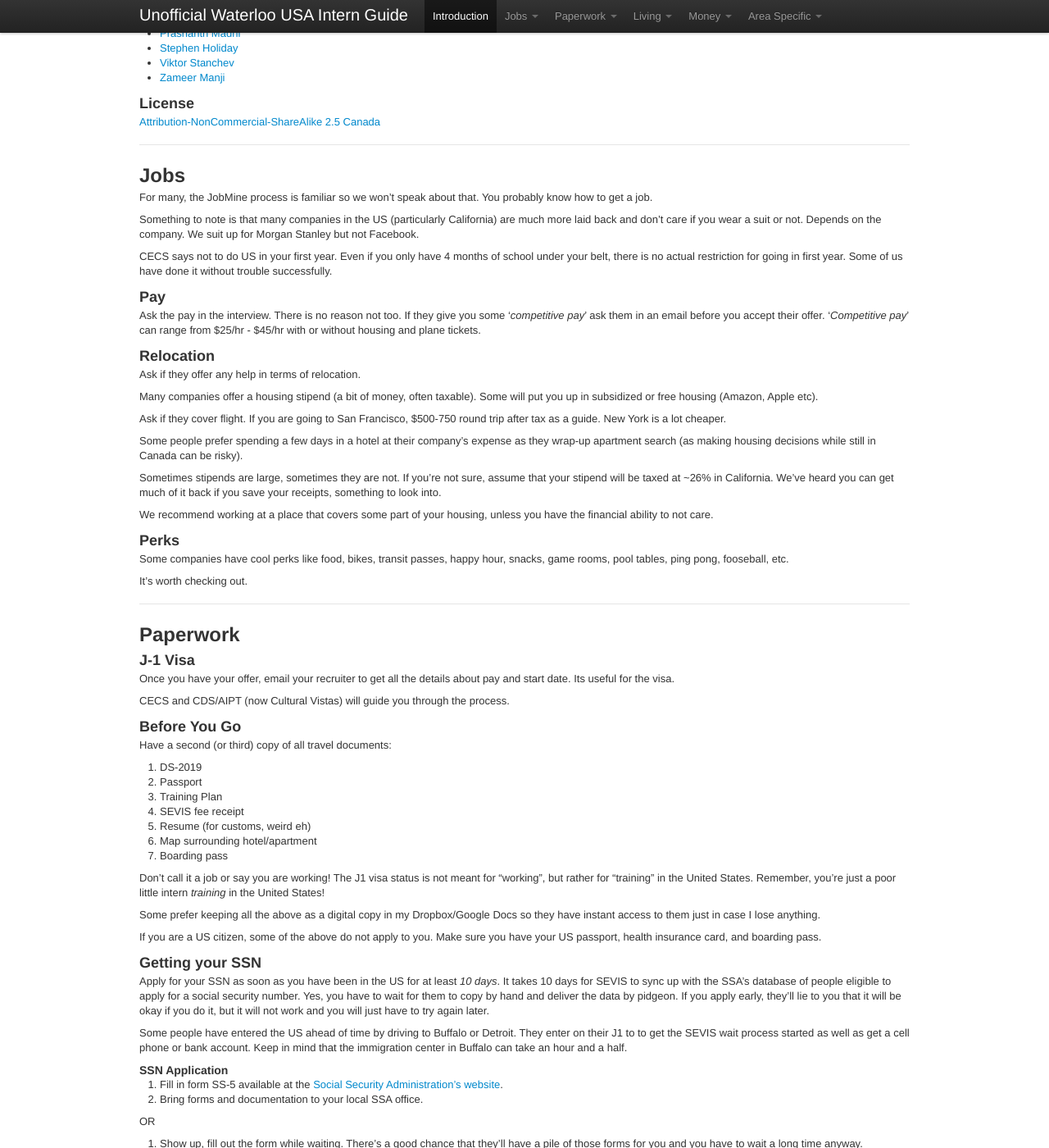
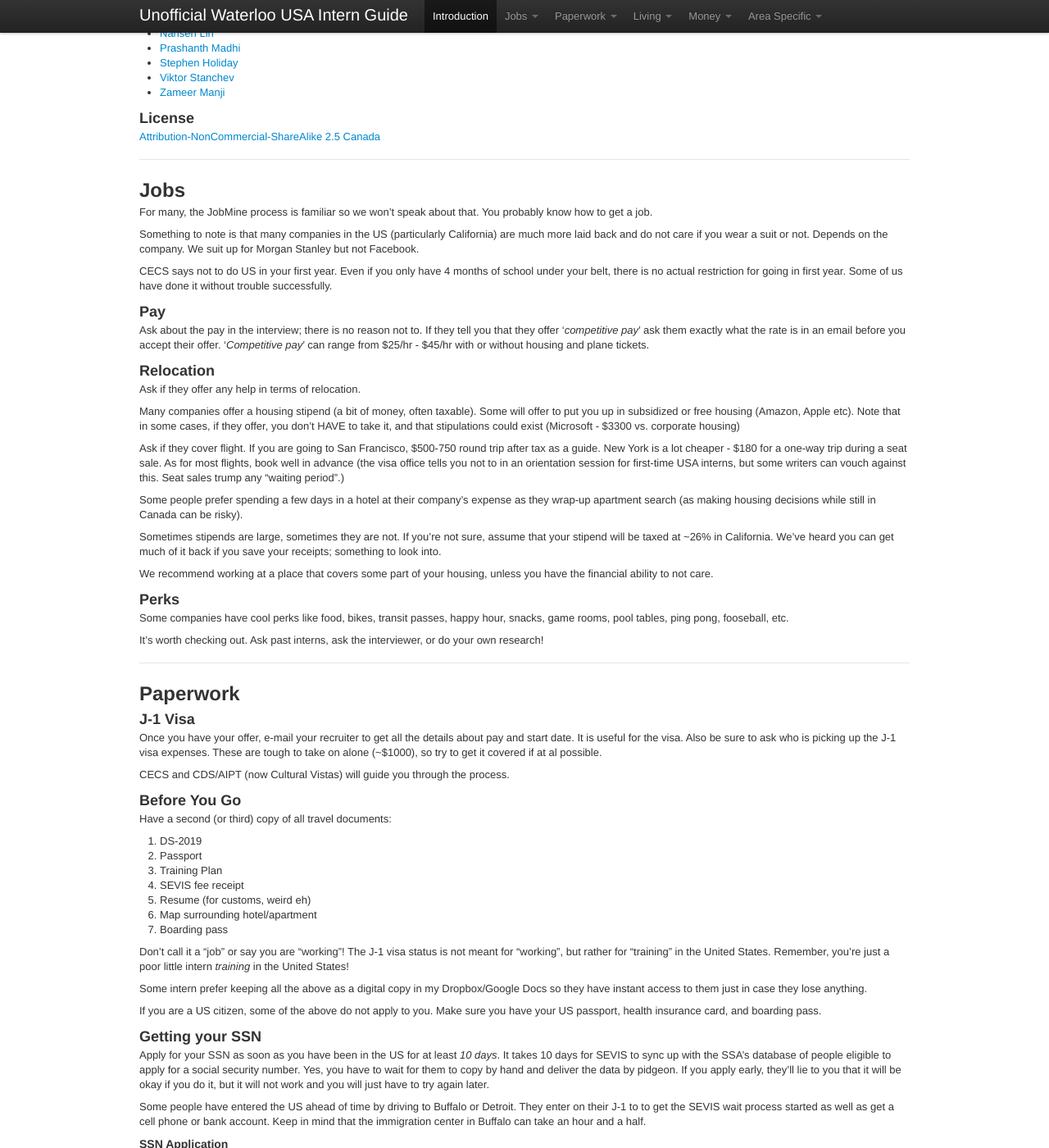
Before and after one commit to sholiday/Unofficial-Waterloo-USA-Intern-Guide, a Jekyll site: the page built from index.markdown, in a window 1280 px wide and 1400 px high, scrolled down 652 px. Shown: the whole window at 82% size. Built offline with Jekyll 4.4.1, drawn with Linux system fonts in a browser that asks for light colours; nearby versions of some CDN libraries; Markdown is read by kramdown in place of the engine named in the settings; some of the changed text lies outside the part shown.

Commit message:
EDITS, REVISIONS TO WORDING, ETC. Only edited what I needed to so far - Will add more due to 2013 shenanigans. Experience is key - I can also add video blogs to help create a more comprehensive guide.
Sorry about the random grammar and spelling corrections in advance - I'd have been an English major if it wasn't for the co-op Computer Science program.

```diff
--- a/index.markdown
+++ b/index.markdown
@@ -20,9 +20,10 @@ title: Unofficial Waterloo USA Intern Guide
 <section id="Introduction" />
 ## Introduction
 
-**This document is unofficial and not endorsed by my school or employers.**
+**This document is unofficial and not endorsed by the University of Waterloo or any prospective employers.**
 
-We're not lawyers, tax specialists nor do we purport to have any real knowledge.
+None of the included writers are lawyers or tax specialists, nor do we purport to have any real knowledge
+about the contents of this document.
 
 This is a collection of things we wished we knew when we went away on our first
 co-op terms in the US. We hope it helps you out. Many things contained in this
@@ -41,6 +42,7 @@ request. I'll note you if you want to be noted.
 * [Edward Sun](http://www.edwardsun.com)
 * [Elisa Lou](http://aimango.wordpress.com/)
 * [Eric Yam](http://www.ericyam.com)
+* [Michael Shao](http://michaelshao.com)
 * [Michael Truong](http://www.linkedin.com/in/truongmichael)
 * [Nansen Lin](http://www.linkedin.com/pub/nansen-lin/28/6b4/92a)
 * [Prashanth Madhi](http://ece.uwaterloo.ca/~pmadhiya)
@@ -61,7 +63,7 @@ For many, the JobMine process is familiar so we won't speak about that.
 You probably know how to get a job.
 
 Something to note is that many companies in the US (particularly California) are
-much more laid back and don't care if you wear a suit or not. Depends on the
+much more laid back and do not care if you wear a suit or not. Depends on the
 company. We suit up for Morgan Stanley but not Facebook.
 
 CECS says not to do US in your first year. Even if you only have 4 months of
@@ -70,8 +72,8 @@ Some of us have done it without trouble successfully.
 
 <section id="Jobs-Pay" />
 ### Pay
-Ask the pay in the interview. There is no reason not too. If they give you some
-'*competitive pay*' ask them in an email before you accept their offer.
+Ask about the pay in the interview; there is no reason not to. If they tell you that they offer
+'*competitive pay*' ask them exactly what the rate is in an email before you accept their offer.
 '*Competitive pay*' can range from $25/hr - $45/hr with or without housing and
 plane tickets.
 
@@ -80,10 +82,15 @@ plane tickets.
 Ask if they offer any help in terms of relocation.
 
 Many companies offer a housing stipend (a bit of money, often taxable).
-Some will put you up in subsidized or free housing (Amazon, Apple etc).
+Some will offer to put you up in subsidized or free housing (Amazon, Apple etc).
+Note that in some cases, if they offer, you don't HAVE to take it, and that stipulations
+could exist (Microsoft - $3300 vs. corporate housing)
 
 Ask if they cover flight. If you are going to San Francisco, $500-750 round trip
-after tax as a guide. New York is a lot cheaper.
+after tax as a guide. New York is a lot cheaper - $180 for a one-way trip during a
+seat sale. As for most flights, book well in advance (the visa office tells you not
+to in an orientation session for first-time USA interns, but some writers can vouch against this.
+Seat sales trump any "waiting period".)
 
 Some people prefer spending a few days in a hotel at their company's expense
 as they wrap-up apartment search (as making housing decisions while still in
@@ -91,7 +98,7 @@ Canada can be risky).
 
 Sometimes stipends are large, sometimes they are not. If you're not sure, assume
 that your stipend will be taxed at ~26% in California. We've heard you can get
-much of it back if you save your receipts, something to look into.
+much of it back if you save your receipts; something to look into.
 
 We recommend working at a place that covers some part of your housing,
 unless you have the financial ability to not care.
@@ -101,7 +108,7 @@ unless you have the financial ability to not care.
 Some companies have cool perks like food, bikes, transit passes, happy hour,
 snacks, game rooms, pool tables, ping pong, fooseball, etc.
 
-It's worth checking out.
+It's worth checking out. Ask past interns, ask the interviewer, or do your own research!
 
 ---
 
@@ -109,8 +116,10 @@ It's worth checking out.
 ## Paperwork
 <section id="Paperwork-J1Visa" />
 ### J-1 Visa
-Once you have your offer, email your recruiter to get all the details about pay
-and start date. Its useful for the visa.
+Once you have your offer, e-mail your recruiter to get all the details about pay
+and start date. It is useful for the visa. Also be sure to ask who is picking
+up the J-1 visa expenses. These are tough to take on alone (~$1000), so
+try to get it covered if at al possible.
 
 CECS and CDS/AIPT (now Cultural Vistas) will guide you through the process.
 
@@ -126,12 +135,12 @@ Have a second (or third) copy of all travel documents:
 6. Map surrounding hotel/apartment
 7. Boarding pass
 
-Don't call it a job or say you are working! The J1 visa status is not meant for
+Don't call it a "job" or say you are "working"! The J-1 visa status is not meant for
 "working", but rather for "training" in the United States. Remember, you're just
 a poor little intern *training* in the United States!
 
-Some prefer keeping all the above as a digital copy in my Dropbox/Google Docs so
-they have instant access to them just in case I lose anything.
+Some intern prefer keeping all the above as a digital copy in my Dropbox/Google Docs so
+they have instant access to them just in case they lose anything.
 
 If you are a US citizen, some of the above do not apply to you.
 Make sure you have your US passport, health insurance card, and boarding pass.
@@ -146,7 +155,7 @@ that it will be okay if you do it, but it will not work and you will just have
 to try again later.
 
 Some people have entered the US ahead of time by driving to Buffalo or Detroit.
-They enter on their J1 to to get the SEVIS wait process started as well as get
+They enter on their J-1 to to get the SEVIS wait process started as well as get
 a cell phone or bank account. Keep in mind that the immigration center in
 Buffalo can take an hour and a half.
 
```
